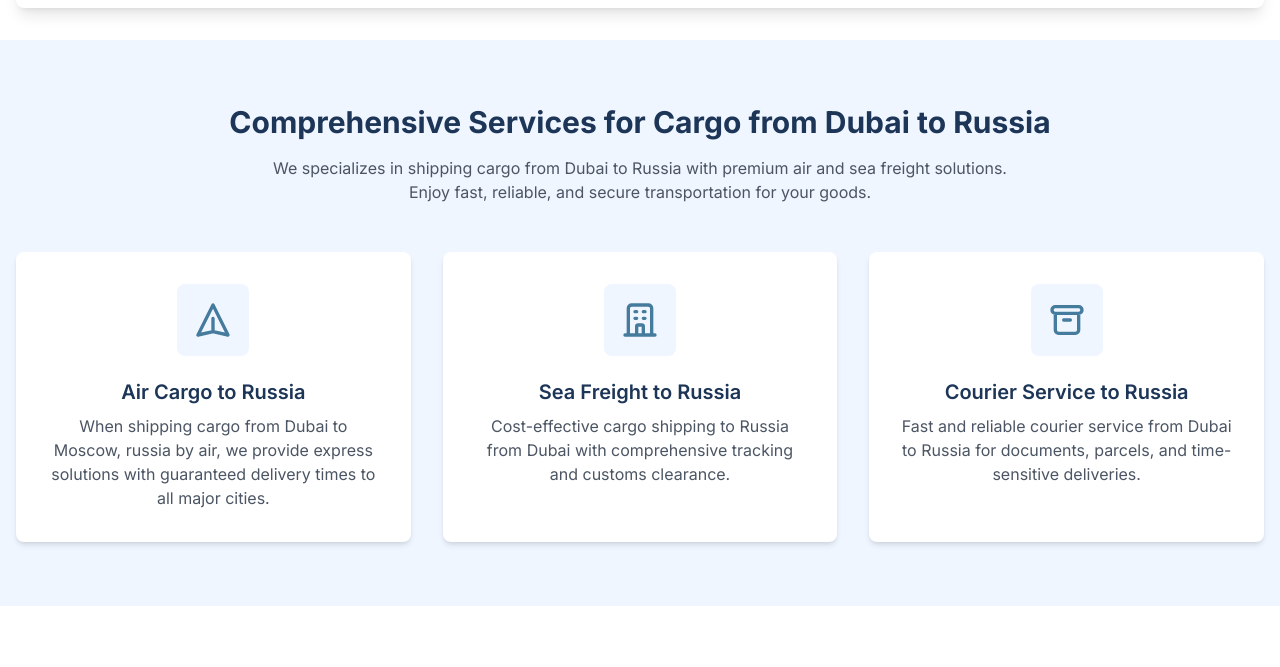
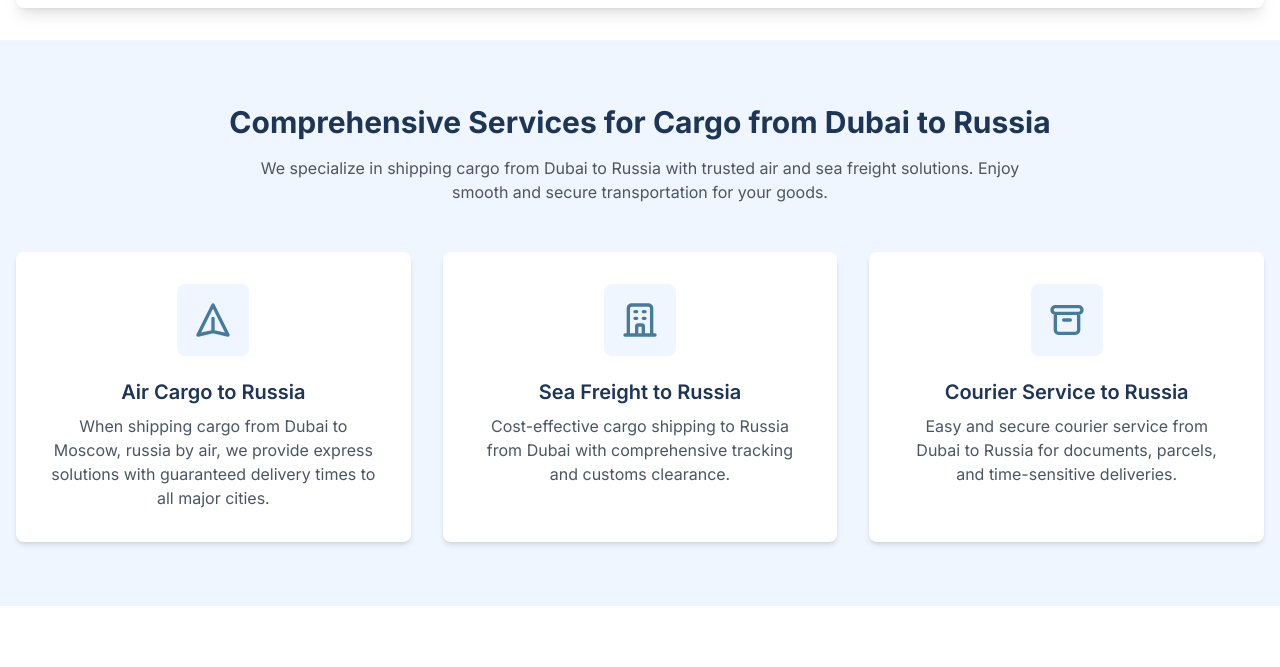
Before and after one commit to russiacargo/cargo-to-russia, a plain HTML site: page index.html in a window 1280 px wide. Shown: the part 684-1351 px from the top of the page. Drawn offline with nearby package versions, Linux system fonts and the light colour scheme.

Commit message:
first commit

```diff
--- a/index.html
+++ b/index.html
@@ -115,7 +115,7 @@
         <div class="container mx-auto px-4 text-center">
             <h2 class="text-3xl font-bold text-secondary mb-4">Comprehensive Services for Cargo from Dubai to Russia</h2>
 
-            <p class="max-w-3xl mx-auto text-gray-600 mb-12">We specializes in shipping cargo from Dubai to Russia with premium air and sea freight solutions. Enjoy fast, reliable, and secure transportation for your goods.</p>
+       <p class="max-w-3xl mx-auto text-gray-600 mb-12">We specialize in shipping cargo from Dubai to Russia with trusted air and sea freight solutions. Enjoy smooth and secure transportation for your goods.</p>
 
             <div class="grid grid-cols-1 md:grid-cols-3 gap-8">
                 <!-- Service Card 1 -->
@@ -148,7 +148,7 @@
                         </svg>
                     </div>
                     <h3 class="text-xl font-semibold text-secondary mb-2">Courier Service to Russia</h3>
-                    <p class="text-gray-600">Fast and reliable courier service from Dubai to Russia for documents, parcels, and time-sensitive deliveries.</p>
+                    <p class="text-gray-600">Easy and secure courier service from Dubai to Russia for documents, parcels, and time-sensitive deliveries.</p>
                 </div>
             </div>
         </div>
```
